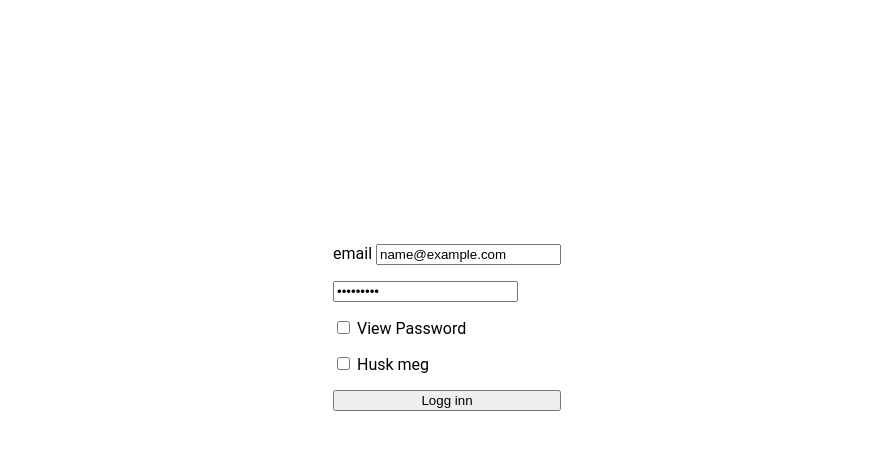
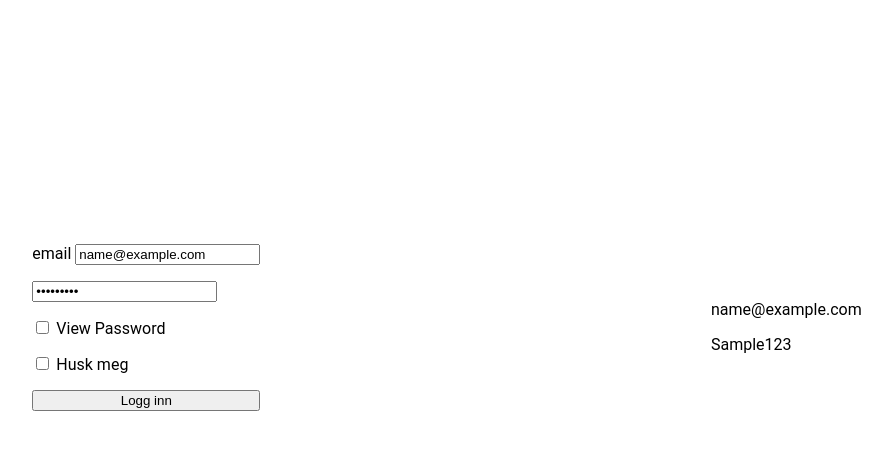
Before and after one commit to eirinedvinsen/kodeloftetg14_undervisning15forms, a website: page index.html in a window 1280 px wide. Both pictures are taken after typing "name@example.com", "Sample123" into the empty fields and a click on the button "Logg inn". Shown: the part 804-1254 px from the top of the page, without its empty margins (193-1085 px from the left). Drawn offline with Linux system fonts and the light colour scheme.

Commit message:
javascript

```diff
--- a/index.html
+++ b/index.html
@@ -97,6 +97,7 @@
 
           <button id="loginButton">Logg inn</button>
         </form>
+        <div id="loginDisplay"></div>
       </section>
 
       <section class="section">
--- a/script.js
+++ b/script.js
@@ -33,16 +33,28 @@ loginButton.addEventListener("click", function(event){
   console.log("Button clicked");
 
   //Hent
-  const userEmail = document.querySelector("#userEmail");
+  const userEmail = document.querySelector("#userEmail"); //Henter selve input-elementet
   const userPassword = document.querySelector("#userPassword");
   const viewPassword = document.querySelector("#viewPassword");
   const rememberMe = document.querySelector("#rememberMe");
-  console.log(userEmail, userPassword, viewPassword, rememberMe);
+  const loginDisplay = document.querySelector("#loginDisplay"); // Henter div-elementet
+  console.log(userEmail, userPassword, viewPassword, rememberMe, loginDisplay);
 
   //Modifiser
-  const emailValue = userEmail.value;
+  const emailValue = userEmail.value; //Henter verdien inni elementet
   const passwordValue = userPassword.value;
+  const emailDisplay = document.createElement("p"); //Lager vi et nytt p-element
+  emailDisplay.textContent = emailValue; //Gir vi nytt element innhold som er verdi fra input
+  const passwordDisplay = document.createElement ("p");
+  passwordDisplay.textContent = passwordValue;
+  const viewValue= viewPassword.checked;
+  console.log(viewValue + "Passordet er synlig");
+  const loginValue = rememberMe.checked;
+  console.log(loginValue + " Innloggingen din er lagret");
 
   //Send
   console.log("Din epost adresse er: " + emailValue + ".");
+  console.log(`Ditt passord er: ${passwordValue}.`);
+  loginDisplay.appendChild(emailDisplay); // Gir div-element det nye p-elementet med innhold.
+  loginDisplay.appendChild(passwordDisplay);
 });
```
